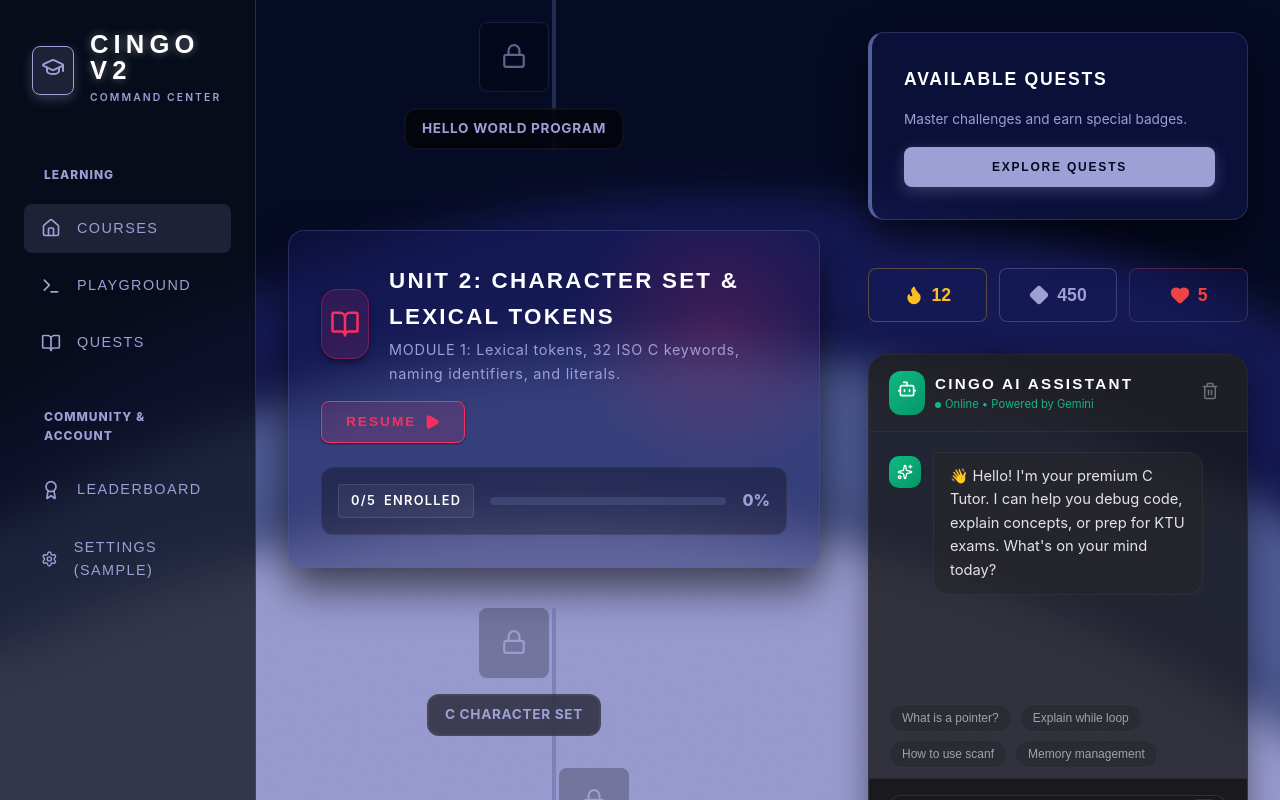
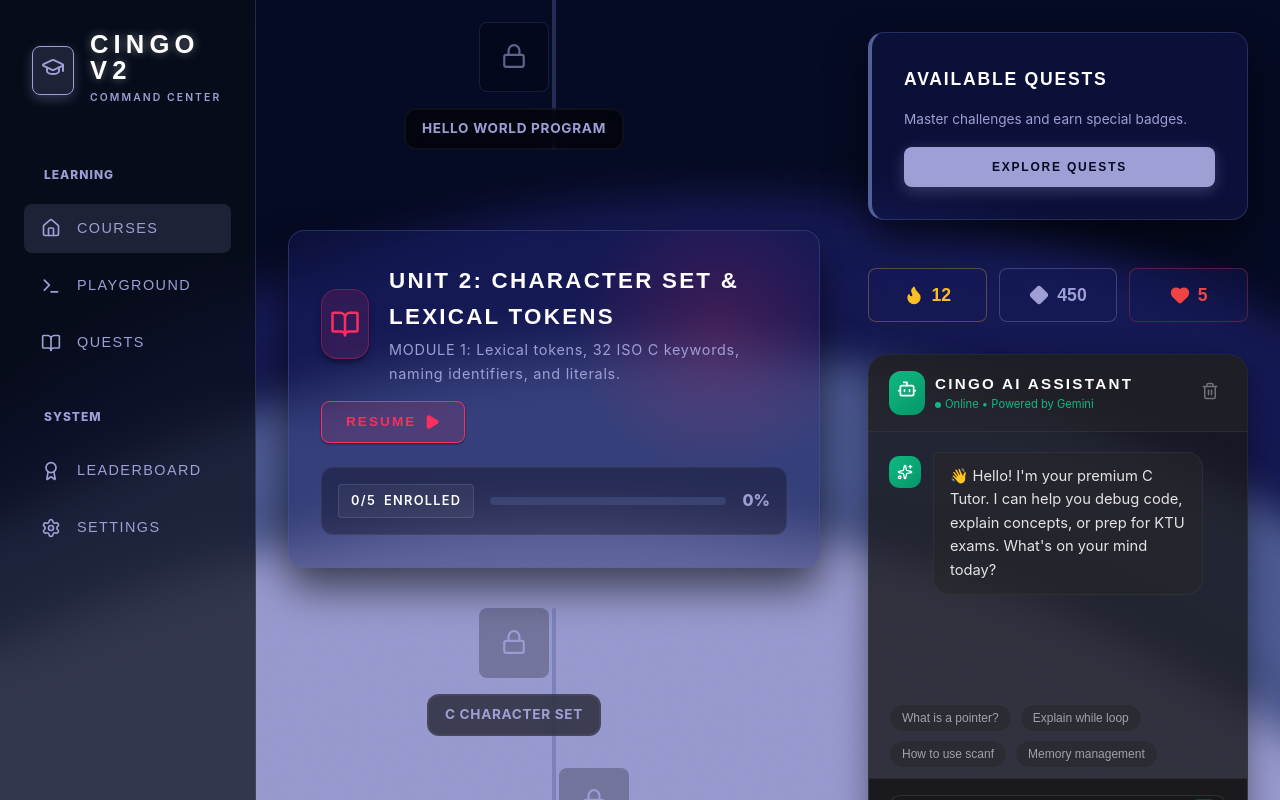
Before and after one commit to nkmv112/cingo, a React app in the folder frontend/: page / in a window 1280 px wide. Built offline with nearby package versions, Linux system fonts and the light colour scheme; no server answers; sample sign-in values are in the browser's storage; the HTML template or start-up script is replaced by a standard one.

Commit message:
Clean sidebar navigation to essential items

```diff
--- a/frontend/src/components/Sidebar.tsx
+++ b/frontend/src/components/Sidebar.tsx
@@ -1,11 +1,8 @@
 import React from 'react';
 import { Home, BookOpen, Settings, Award, Terminal, GraduationCap } from 'lucide-react';
 import { NavLink } from 'react-router-dom';
-import { useAuth } from '../auth/AuthContext';
 
 const Sidebar = () => {
-  const { username } = useAuth();
-
   return (
     <>
       <div className="sidebar">
@@ -48,7 +45,7 @@ const Sidebar = () => {
           </NavLink>
 
           <div style={{ padding: '8px 20px', fontSize: '0.75rem', fontWeight: 800, color: 'var(--color-text-muted)', letterSpacing: '1px', marginTop: '24px', marginBottom: '4px' }}>
-            COMMUNITY & ACCOUNT
+            SYSTEM
           </div>
 
           <NavLink to="/leaderboard" className={({ isActive }) => `nav-item ${isActive ? 'active' : ''}`}>
@@ -57,7 +54,7 @@ const Sidebar = () => {
           </NavLink>
           <NavLink to="/settings" className={({ isActive }) => `nav-item ${isActive ? 'active' : ''}`}>
             <Settings className="icon" />
-            <span>Settings ({username || 'User'})</span>
+            <span>Settings</span>
           </NavLink>
         </nav>
 
@@ -83,7 +80,7 @@ const Sidebar = () => {
         </NavLink>
         <NavLink to="/settings" className={({ isActive }) => `mobile-nav-item ${isActive ? 'active' : ''}`}>
           <Settings className="icon" />
-          <span>Account</span>
+          <span>Settings</span>
         </NavLink>
       </div>
     </>
```
